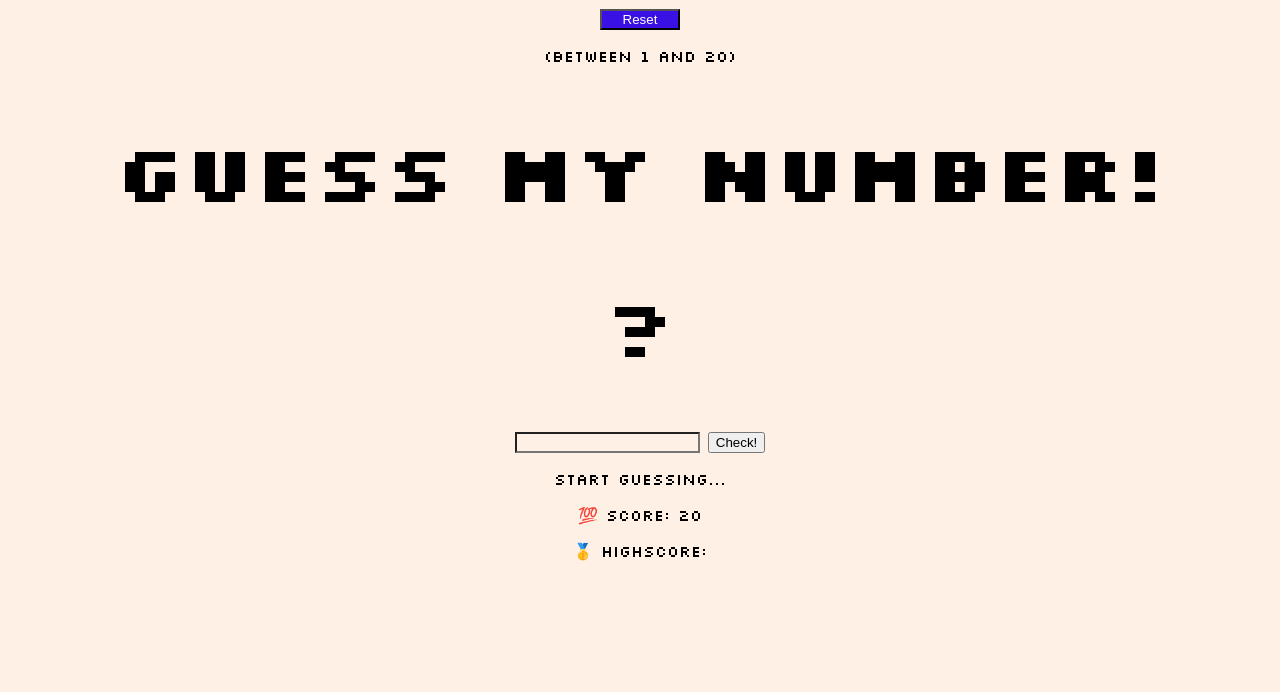
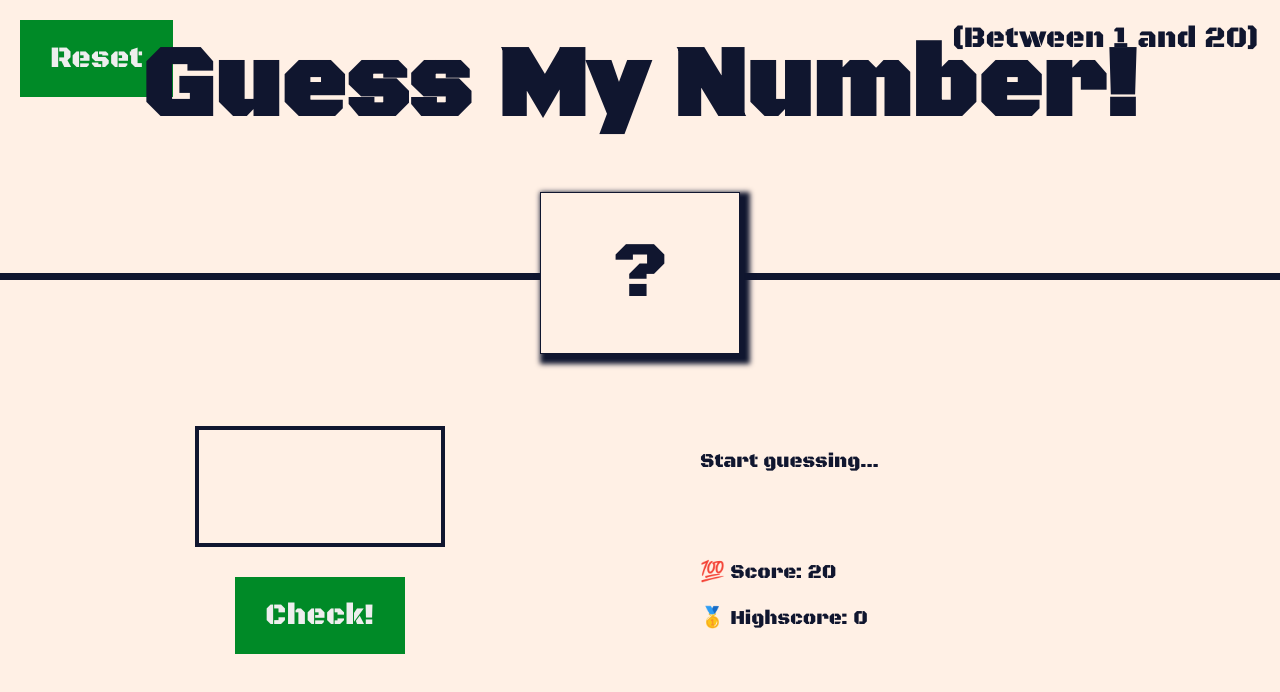
Before and after one commit to kcmatienzo/guess-number, a plain HTML site: page index.html in a window 1280 px wide. Drawn offline with Linux system fonts and the light colour scheme; a web font is replaced by a local one.

Commit message:
fixed css and highscore functionality

```diff
--- a/index.html
+++ b/index.html
@@ -11,10 +11,10 @@
   </head>
   <body>
     <header>
-      <button class="resetBtn">Reset</button>
+      <button class="btn resetBtn">Reset</button>
       <p class="between">(Between 1 and 20)</p>
       <h1 class="title">Guess My Number!</h1>
-      <h1 class="outputNumberText">?</h1>
+      <div class="outputNumberText">?</div>
     </header>
 
     <main>
@@ -26,7 +26,7 @@
         <p class="message">Start guessing...</p>
         <p class="label-score">💯 Score: <span class="score">20</span></p>
         <p class="label-highscore">
-          🥇 Highscore: <span class="highscore"></span>
+          🥇 Highscore: <span class="highscore">0</span>
         </p>
       </section>
     </main>
--- a/index.js
+++ b/index.js
@@ -32,7 +32,7 @@ document.querySelector(".check").addEventListener("click", function () {
       messageDisplay("🎉 You guessed it right!");
     }
     document.querySelector(".highscore").innerText = highscore;
-    document.querySelector(".outputNumberText").innerHTML = input_number;
+    document.querySelector(".outputNumberText").innerHTML = random_number;
     document.querySelector(".check").disabled = true;
   }
   console.log("Score: " + score);
@@ -46,8 +46,8 @@ let reset_btn = document
   .querySelector(".resetBtn")
   .addEventListener("click", function () {
     score = 20;
+    random_number = Math.trunc(Math.random() * 20) + 1;
     messageDisplay("Start guessing...");
-    random_number = Math.trunc(Math.random() * 20) + 1;
     document.querySelector(".check").disabled = false;
     document.querySelector(".score").innerText = score;
     document.querySelector(".outputNumberText").innerHTML = "?";
@@ -60,7 +60,7 @@ let reset_btn = document
 
 /* NEEDS TO BE DONE NEXT:
 1. Add functionality on RESET button - done
-2. Fix css
+2. Fix css - done
 3. Add accessibility
 4. Refactor code!
 5. Fix correct guess number display - done
--- a/style.css
+++ b/style.css
@@ -1,53 +1,123 @@
-@import url("https://fonts.googleapis.com/css2?family=Silkscreen:wght@400;700&display=swap");
+/* @import url("https://fonts.googleapis.com/css2?family=Caprasimo&display=swap");
+@import url("https://fonts.googleapis.com/css2?family=Rampart+One&display=swap"); */
+
+@import url("https://fonts.googleapis.com/css2?family=Black+Ops+One&display=swap");
 
 * {
-  box-sizing: border-box;
+  margin: 0;
+  padding: 0;
+  box-sizing: inherit;
 }
 html {
-  font-family: "Silkscreen", cursive;
-  display: block;
+  font-size: 62.5%;
+  box-sizing: border-box;
 }
 
 body {
+  /* font-family: "Caprasimo", cursive; */
+  font-family: "Black Ops One", cursive;
   background-color: #fff0e5;
-  text-align: center;
+  color: #10162f;
 }
 
+/* LAYOUT */
+header {
+  position: relative;
+  height: 35vh;
+  border-bottom: 7px solid #10162f;
+}
+
+main {
+  height: 65vh;
+  color: #10162f;
+  display: flex;
+  align-items: center;
+  justify-content: space-around;
+}
+
+.left {
+  width: 52rem;
+  display: flex;
+  flex-direction: column;
+  align-items: center;
+}
+
+.right {
+  width: 52rem;
+  font-size: 2rem;
+}
+
+/* ELEMENTS STYLE */
 h1 {
+  /* font-family: "Rampart One", cursive; */
+  font-size: 10rem;
   text-align: center;
-  font-size: 5rem;
+  position: absolute;
+  width: 100%;
+  top: 32%;
+  left: 50%;
+  transform: translate(-50%, -50%);
+}
+
+.outputNumberText {
+  background: #fff0e5;
+  font-size: 8rem;
+  width: 20rem;
+  padding: 3rem 0rem;
+  text-align: center;
+  position: absolute;
+  bottom: 0;
+  left: 50%;
+  transform: translate(-50%, 50%);
+  border: 1px solid #10162f;
+  box-shadow: 5px 5px 5px 5px #10162f;
+}
+
+.between {
+  font-size: 3rem;
+  position: absolute;
+  top: 2rem;
+  right: 2rem;
 }
 
 .resetBtn {
-  background-color: #3a10e5;
-  width: 5rem;
-  max-height: 10%;
-  text-align: center;
-  color: white;
+  position: absolute;
+  top: 2rem;
+  left: 2rem;
 }
 
-.outputNumberBox {
-  border: 1px solid;
-  border-color: #10162f;
-  width: 400px;
-  padding: 2rem;
-  margin: 0 auto;
-  text-align: center;
+.btn {
+  border: none;
+  background-color: #008a27;
+  color: #eee;
+  font-size: 3rem;
+  font-family: inherit;
+  padding: 2rem 3rem;
+  cursor: pointer;
 }
 
-.inputNumberBox {
-  position: relative;
-  text-align: right;
-  margin: 5rem;
-  border-color: #10162f;
+.btn:hover {
+  background-color: #7faf1e;
 }
 
 .inputNumberText {
-  background-color: #fff0e5;
+  background: none;
+  border: 4px solid #10162f;
+  font-family: inherit;
+  color: inherit;
+  font-size: 5rem;
+  padding: 2.5rem;
+  width: 25rem;
+  text-align: center;
+  display: block;
+  margin-bottom: 3rem;
 }
 
-@media (max-width: 992px) {
-  #resetBtn {
-    text-align: center;
-  }
+.message {
+  margin-bottom: 8rem;
+  height: 3rem;
 }
+
+.label-score {
+  margin-bottom: 2rem;
+}
```
